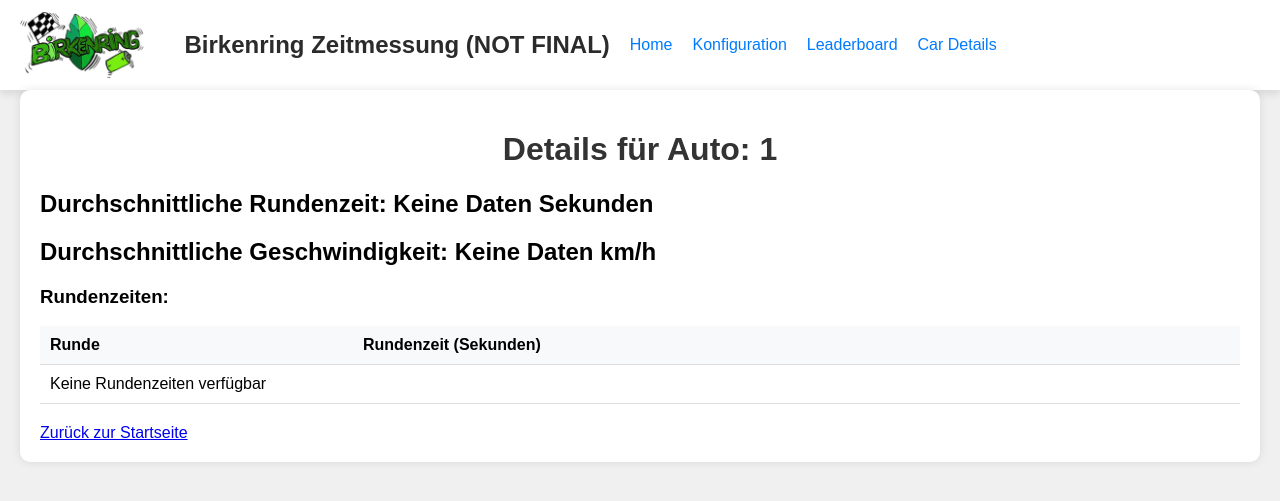
After one commit to fiveBenilu/opencv_timemeasurements, a Flask app: page /car/1 in a window 1280 px wide. The commit adds this page. Shown: the top 501 px of the page. Run offline with Flask 3, Linux system fonts and the light colour scheme.

Commit message:
added car details page and reset data button and logic

```diff
--- a/config.json
+++ b/config.json
@@ -3,10 +3,5 @@
     "alpha": 1.0,
     "beta": 40,
     "saturation": 60,
-    "carColors": [
-        {
-            "name": "auto_1",
-            "color": "#f28395"
-        }
-    ]
+    "carColors": []
 }
--- a/main.py
+++ b/main.py
@@ -41,7 +41,14 @@ camera = cv2.VideoCapture(0)  # Stelle sicher, dass die richtige Kamera verwende
 # Konfigurationsvariablen
 config = {}
 
-with open('config.json', 'r') as f:
+# Get the directory of the current script
+script_dir = os.path.dirname(os.path.abspath(__file__))
+
+# Construct the full path to the config.json file
+config_path = os.path.join(script_dir, 'config.json')
+
+# Open the config.json file
+with open(config_path, 'r') as f:
     config = json.load(f)
 
 # Rundenzeiten und Delays
@@ -52,13 +59,12 @@ beste_geschwindigkeiten = {}
 delay_zeit = 3
 strecken_laenge = 120  # Länge der Strecke in Metern
 
-# Boundary Box für die Erkennung
-boundary_box = (500, 0, 150, 1080)  # (x, y, width, height)
+# Boundary Box für die Erkennung (initial auf 0 gesetzt)
+boundary_box = (0, 0, 0, 0)
 
 # Überwachung, ob das Auto bereits in der Boundary Box ist
 autos_in_boundary = {}
 
-# Funktion zur Erfassung der Rundenzeit
 def rundenzeit_erfassen(auto_id):
     aktuelle_zeit = time.time()
     with lock:
@@ -68,7 +74,9 @@ def rundenzeit_erfassen(auto_id):
         # Berechne die Rundenzeit nur, wenn das Auto bereits erfasst wurde
         if auto_id in letzte_erfassung:
             rundenzeit = aktuelle_zeit - letzte_erfassung[auto_id]
-            rundenzeiten[auto_id] = rundenzeit  # speichere die letzte Rundenzeit
+            if auto_id not in rundenzeiten:
+                rundenzeiten[auto_id] = []
+            rundenzeiten[auto_id].append(rundenzeit)  # speichere die letzte Rundenzeit
             log_event('Rundenzeit', f'{auto_id} hat eine Rundenzeit von {rundenzeit:.2f} Sekunden.')
 
             # Berechne die Durchschnittsgeschwindigkeit
@@ -125,16 +133,16 @@ def rgb_to_hex(rgb_color):
     return None
 
 def gen_frames():
-    global streaming
+    global streaming, boundary_box
     while True:
-        with lock:
-            if not streaming:
-                break
-
         ret, frame = camera.read()
         if not ret:
             time.sleep(0.1)
             continue
+
+        # Aktualisiere die Boundary Box basierend auf der Frame-Größe
+        height, width, _ = frame.shape
+        boundary_box = (0, 0, width, height)  # Setze die Boundary Box auf die Größe des Frames
 
         # Bild anpassen (Farben und Weißabgleich)
         frame = adjust_image(frame)
@@ -172,22 +180,24 @@ def gen_frames():
                     cv2.putText(frame, auto_id, (cx, cy - 10), cv2.FONT_HERSHEY_SIMPLEX, 0.9, car_color, 2)
 
                     # Überprüfung, ob das Auto in die senkrechte Boundary Box kommt
-                    if (x < cx < x + w and y < cy < y + h and auto_id not in autos_in_boundary):
+                    if (x < cx < x + w and y < cy < y + h):
                         # Auto ist in der Boundary Box
                         rundenzeit = rundenzeit_erfassen(auto_id)
                         if rundenzeit is not None:
-                            print(f"{auto_id} hat eine Rundenzeit von {rundenzeit:.2f} Sekunden.")
-                            autos_in_boundary[auto_id] = True  # Markiere das Auto als in der Boundary Box
-                    elif not (x < cx < x + w and y < cy < y + h) and auto_id in autos_in_boundary:
+                            letzte_rundenzeit = rundenzeit[-1]  # Nehmen Sie die letzte Rundenzeit aus der Liste
+                            print(f"{auto_id} hat eine Rundenzeit von {letzte_rundenzeit:.2f} Sekunden.")
+                        autos_in_boundary[auto_id] = True  # Markiere das Auto als in der Boundary Box
+                    else:
                         # Auto ist nicht mehr in der Boundary Box, entferne es aus der Überwachung
-                        del autos_in_boundary[auto_id]
+                        autos_in_boundary[auto_id] = False
 
-        # Bild kodieren und als Byte-Stream zurückgeben
-        ret, buffer = cv2.imencode('.jpg', frame)
-        frame = buffer.tobytes()
+        # Bild kodieren und als Byte-Stream zurückgeben, wenn Streaming aktiviert ist
+        if streaming:
+            ret, buffer = cv2.imencode('.jpg', frame)
+            frame = buffer.tobytes()
 
-        yield (b'--frame\r\n'
-               b'Content-Type: image/jpeg\r\n\r\n' + frame + b'\r\n')
+            yield (b'--frame\r\n'
+                   b'Content-Type: image/jpeg\r\n\r\n' + frame + b'\r\n')
 
         # Kurze Pause, um CPU-Last zu reduzieren
         time.sleep(0.01)
@@ -195,7 +205,7 @@ def gen_frames():
 # Routen für Flask
 @app.route('/')
 def index():
-    return render_template('index.html', config=config)
+    return render_template('index.html', config=config, autos=list(rundenzeiten.keys()))
 
 @app.route('/start')
 def start_stream():
@@ -224,7 +234,8 @@ def get_rundenzeiten():
     aktuelle_zeit = time.time()
     inactive_limit = config['inactiveLimit']
     with lock:
-        for auto_id, letzte_rundenzeit in rundenzeiten.items():
+        for auto_id, runden in rundenzeiten.items():
+            letzte_rundenzeit = runden[-1] if runden else None
             letzte_erfassungszeit = letzte_erfassung.get(auto_id, aktuelle_zeit)
             inaktiv_zeit = aktuelle_zeit - letzte_erfassungszeit
             zeiten[auto_id] = {
@@ -250,7 +261,7 @@ def save_config():
     config['beta'] = int(data.get('beta', 40))
     config['saturation'] = int(data.get('saturation', 50))
     config['carColors'] = data.get('carColors', [])
-    with open('config.json', 'w') as f:
+    with open(config_path, 'w') as f:
         json.dump(config, f, indent=4)
     return jsonify(success=True)
 
@@ -266,7 +277,7 @@ def add_car():
             'color': color
         }
         config['carColors'].append(new_car)
-        with open('config.json', 'w') as f:
+        with open(config_path, 'w') as f:
             json.dump(config, f, indent=4)
         return jsonify(success=True, color=color)
     return jsonify(success=False), 400
@@ -283,5 +294,34 @@ def get_best_lap_times():
         lap_times = [{'name': auto_id, 'bestLapTime': best_time, 'bestSpeed': beste_geschwindigkeiten[auto_id]} for auto_id, best_time in beste_rundenzeiten.items()]
     return jsonify(lap_times)
 
+@app.route('/car/<auto_id>')
+def car_details(auto_id):
+    with lock:
+        runden = rundenzeiten.get(auto_id, [])
+        if not runden:
+            return render_template('car_details.html', auto_id=auto_id, runden=[], avg_rundenzeit=None, avg_geschwindigkeit=None)
+
+        # Berechne die durchschnittliche Rundenzeit und Geschwindigkeit
+        total_rundenzeit = sum(runden)
+        avg_rundenzeit = total_rundenzeit / len(runden)
+        avg_geschwindigkeit = (strecken_laenge * 3600) / (avg_rundenzeit * 1000)  # km/h
+
+        # Formatieren der Werte auf maximal 3 Nachkommastellen
+        avg_rundenzeit = f"{avg_rundenzeit:.3f}"
+        avg_geschwindigkeit = f"{avg_geschwindigkeit:.3f}"
+
+    return render_template('car_details.html', auto_id=auto_id, runden=runden, avg_rundenzeit=avg_rundenzeit, avg_geschwindigkeit=avg_geschwindigkeit)
+
+@app.route('/reset_data', methods=['POST'])
+def reset_data():
+    global rundenzeiten, letzte_erfassung, beste_rundenzeiten, beste_geschwindigkeiten, autos_in_boundary
+    with lock:
+        rundenzeiten = {}
+        letzte_erfassung = {}
+        beste_rundenzeiten = {}
+        beste_geschwindigkeiten = {}
+        autos_in_boundary = {}
+    return redirect(url_for('index'))
+
 if __name__ == "__main__":
     app.run(host='0.0.0.0', port=5000, debug=False)
--- /dev/null
+++ b/templates/car_details.html
@@ -0,0 +1,106 @@
+<!DOCTYPE html>
+<html lang="en">
+<head>
+    <meta charset="UTF-8">
+    <meta name="viewport" content="width=device-width, initial-scale=1.0">
+    <title>Details für Auto: {{ auto_id }}</title>
+    <style>
+        body {
+            font-family: Arial, sans-serif;
+            margin: 0;
+            padding: 0;
+            background-color: #f0f0f0;
+        }
+        .container {
+            max-width: 1200px;
+            margin: auto;
+            padding: 20px;
+            background-color: #fff;
+            border-radius: 10px;
+            box-shadow: 0 0 10px rgba(0, 0, 0, 0.1);
+        }
+        h1 {
+            text-align: center;
+            color: #333;
+        }
+        table {
+            width: 100%;
+            border-collapse: collapse;
+            margin-bottom: 20px;
+        }
+        table th, table td {
+            padding: 10px;
+            text-align: left;
+            border-bottom: 1px solid #ddd;
+        }
+        table th {
+            background-color: #f8f9fa;
+            font-weight: bold;
+        }
+        .navbar {
+            background-color: white;
+            color: #007bff;
+            padding: 10px 20px;
+            display: flex;
+            align-items: center;
+            box-shadow: 0 4px 8px rgba(0, 0, 0, 0.1);
+        }
+        .navbar img {
+            height: 70px;
+            margin-right: 40px;
+        }
+        .navbar h1 {
+            color: #2b2b2b;
+            margin: 0;
+            font-size: 24px;
+        }
+        .navbar a {
+            margin-left: 20px;
+            color: #007bff;
+            text-decoration: none;
+            font-size: 16px;
+        }
+        .navbar a:hover {
+            text-decoration: underline;
+        }
+    </style>
+</head>
+<body>
+    <div class="navbar">
+        <img src="{{ url_for('static', filename='assets/birkenring_logo.png') }}" alt="birkenring">
+        <h1>Birkenring Zeitmessung (NOT FINAL)</h1>
+        <a href="/">Home</a>
+        <a href="/config">Konfiguration</a>
+        <a href="/leaderboard">Leaderboard</a>
+        <a href="#autos">Car Details</a>
+    </div>
+
+    <div class="container">
+        <h1>Details für Auto: {{ auto_id }}</h1>
+        <h2>Durchschnittliche Rundenzeit: {{ avg_rundenzeit if avg_rundenzeit else 'Keine Daten' }} Sekunden</h2>
+        <h2>Durchschnittliche Geschwindigkeit: {{ avg_geschwindigkeit if avg_geschwindigkeit else 'Keine Daten' }} km/h</h2>
+        <h3>Rundenzeiten:</h3>
+        <table>
+            <thead>
+                <tr>
+                    <th>Runde</th>
+                    <th>Rundenzeit (Sekunden)</th>
+                </tr>
+            </thead>
+            <tbody>
+                {% for runde in runden %}
+                    <tr>
+                        <td>{{ loop.index }}</td>
+                        <td>{{ runde }}</td>
+                    </tr>
+                {% else %}
+                    <tr>
+                        <td colspan="2">Keine Rundenzeiten verfügbar</td>
+                    </tr>
+                {% endfor %}
+            </tbody>
+        </table>
+        <a href="{{ url_for('index') }}">Zurück zur Startseite</a>
+    </div>
+</body>
+</html>
--- a/templates/leaderboard.html
+++ b/templates/leaderboard.html
@@ -162,8 +162,8 @@
         // Lade das Leaderboard beim Laden der Seite
         window.onload = fetchLeaderboard;
 
-        // Aktualisiere das Leaderboard alle 2 Sekunden
-        setInterval(fetchLeaderboard, 2000);
+        // Aktualisiere das Leaderboard alle 1 Sekunden
+        setInterval(fetchLeaderboard, 1000);
     </script>
 </body>
 </html>
```
Also changed, not shown: templates/index.html (+21 -6 lines).
